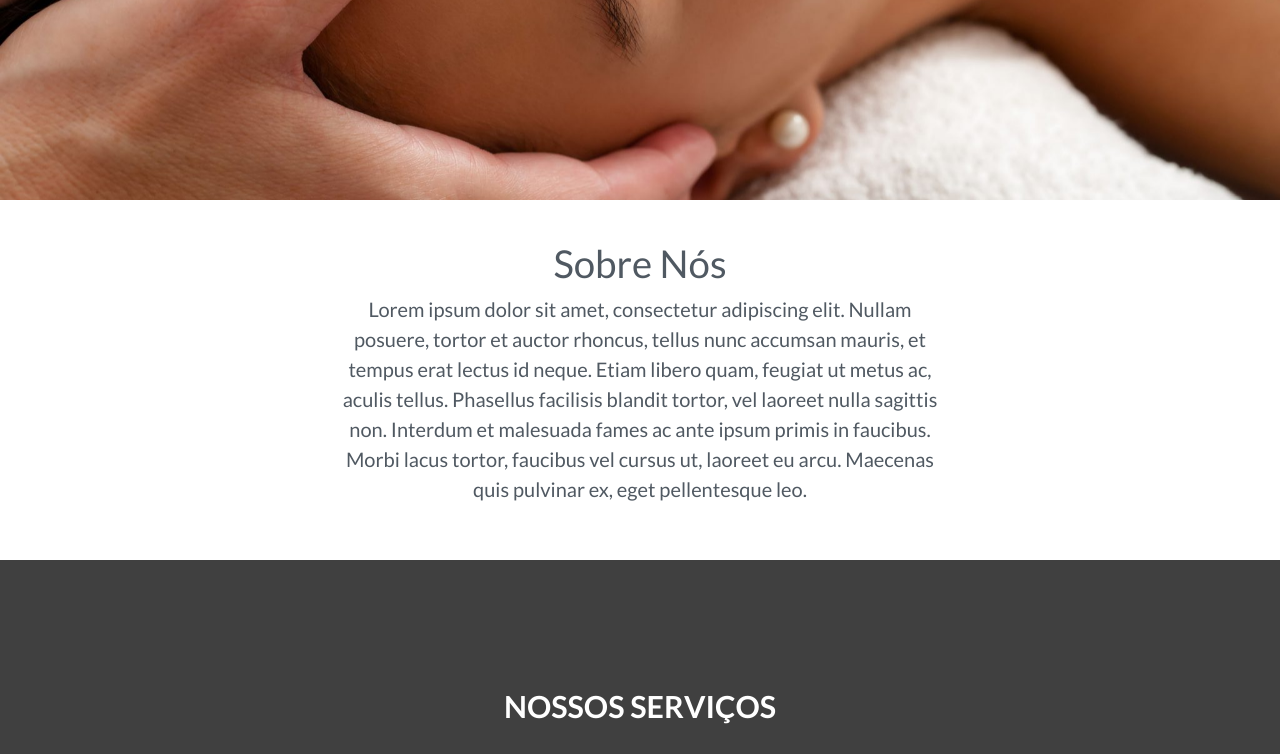
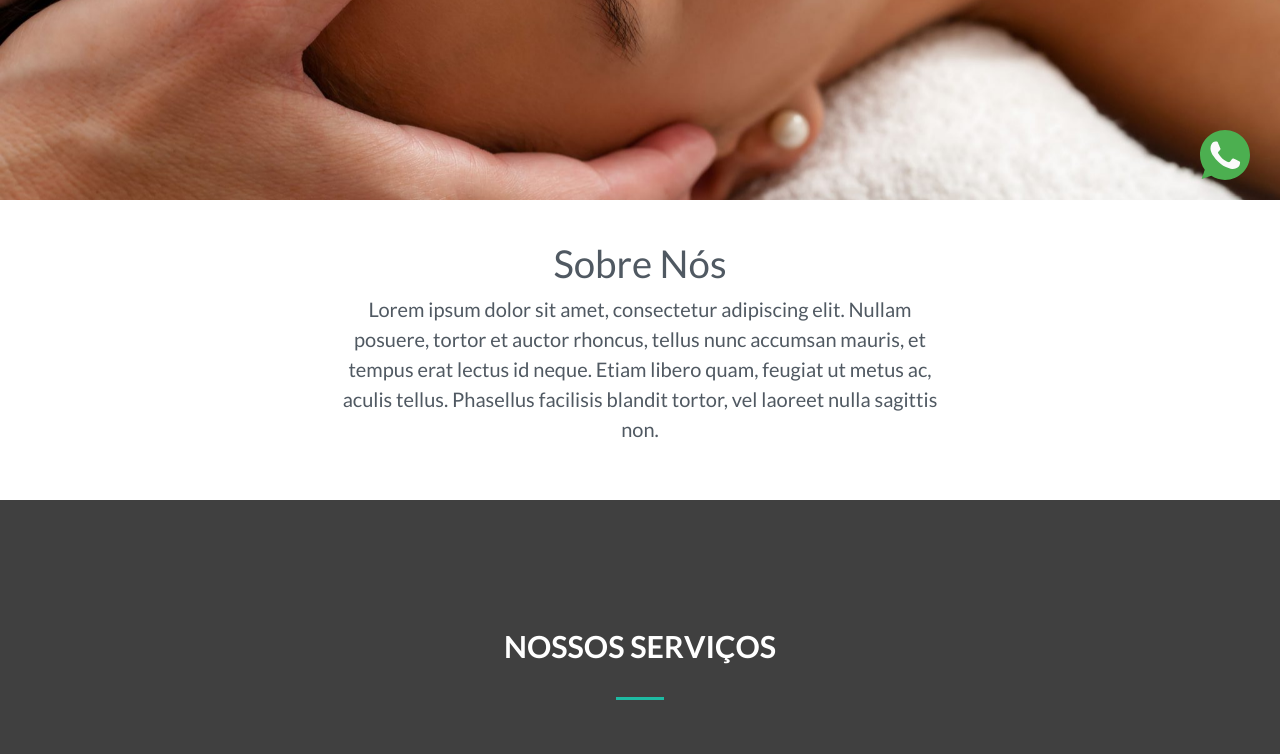
Before and after one commit to FelipeLC89/EspacoAurora, a plain HTML site: page index.html in a window 1280 px wide. Shown: the part 600-1354 px from the top of the page. Drawn offline with Linux system fonts and the light colour scheme.

Commit message:
botão whatsapp, pequenas alterações

```diff
--- a/index.html
+++ b/index.html
@@ -69,10 +69,9 @@
 
 <div class="col-6 narrow text-center">
 	<h1>Sobre Nós</h1>
-	<p class="lead">Lorem ipsum dolor sit amet, consectetur adipiscing elit. Nullam posuere, tortor et auctor rhoncus,
+	<p class="lead"> Lorem ipsum dolor sit amet, consectetur adipiscing elit. Nullam posuere, tortor et auctor rhoncus,
 		tellus nunc accumsan mauris, et tempus erat lectus id neque. Etiam libero quam, feugiat ut metus ac, aculis tellus.
-		Phasellus facilisis blandit tortor, vel laoreet nulla sagittis non. Interdum et malesuada fames ac ante ipsum primis in faucibus.
-		Morbi lacus tortor, faucibus vel cursus ut, laoreet eu arcu. Maecenas quis pulvinar ex,	eget pellentesque leo. </p>
+		Phasellus facilisis blandit tortor, vel laoreet nulla sagittis non. </p>
 
 </div>
 
@@ -225,8 +224,16 @@
 							03071-010</p>
 
 					<p>(11)99291-8413<br>email@nana.com</p>
-					<a href="https://wa.me/55((11)992918413)?text=Quero agendar uma consulta!"
-					target="_blank"><i class="fab fa-whatsapp"></i></a>
+					<a href="https://api.whatsapp.com/send?phone=5511964978658&text=Olá! Quero agendar uma consulta" target="_blank"
+    				style="position:fixed;bottom:20px;right:30px;">
+    				<svg enable-background="new 0 0 512 512" width="50" height="50" version="1.1" viewBox="0 0 512 512"
+					xml:space="preserve" xmlns="http://www.w3.org/2000/svg">
+					<path d="M256.064,0h-0.128l0,0C114.784,0,0,114.816,0,256c0,56,18.048,107.904,48.736,150.048l-31.904,95.104  l98.4-31.456C155.712,496.512,204,512,256.064,512C397.216,512,512,397.152,512,256S397.216,0,256.064,0z" fill="#4CAF50"/><path d="m405.02 361.5c-6.176 17.44-30.688 31.904-50.24 36.128-13.376 2.848-30.848 5.12-89.664-19.264-75.232-31.168-123.68-107.62-127.46-112.58-3.616-4.96-30.4-40.48-30.4-77.216s18.656-54.624 26.176-62.304c6.176-6.304 16.384-9.184 26.176-9.184 3.168 0 6.016 0.16 8.576 0.288 7.52 0.32 11.296 0.768 16.256 12.64 6.176 14.88 21.216 51.616 23.008 55.392 1.824 3.776 3.648 8.896 1.088 13.856-2.4 5.12-4.512 7.392-8.288 11.744s-7.36 7.68-11.136 12.352c-3.456 4.064-7.36 8.416-3.008 15.936 4.352 7.36 19.392 31.904 41.536 51.616 28.576 25.44 51.744 33.568 60.032 37.024 6.176 2.56 13.536 1.952 18.048-2.848 5.728-6.176 12.8-16.416 20-26.496 5.12-7.232 11.584-8.128 18.368-5.568 6.912 2.4 43.488 20.48 51.008 24.224 7.52 3.776 12.48 5.568 14.304 8.736 1.792 3.168 1.792 18.048-4.384 35.52z" fill="#FAFAFA"/></svg>
+</a>
+
+					<a class="whatsapp-link" href="https://web.whatsapp.com/send?phone=5511992918413" target="_blank">
+						<i class="fab fa-whatsapp"></i>
+					</a>
 					<a href="https://instagram.com/marcela.espacoaurora" target="_blank"><i class="fab fa-instagram"></i></a>
 					<a href="https://www.facebook.com/marcela.espacoaurora/" target="_blank"><i class="fab fa-facebook"></i></a>
 			</div>
```
